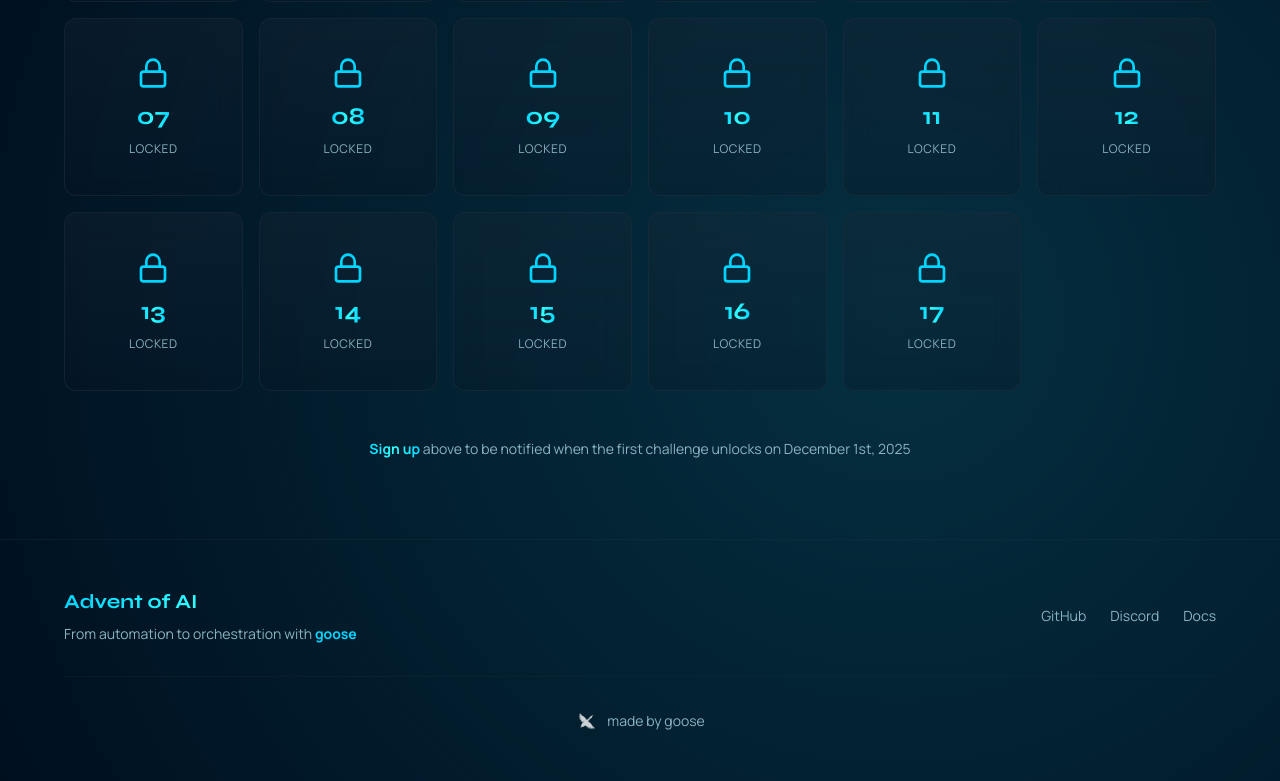
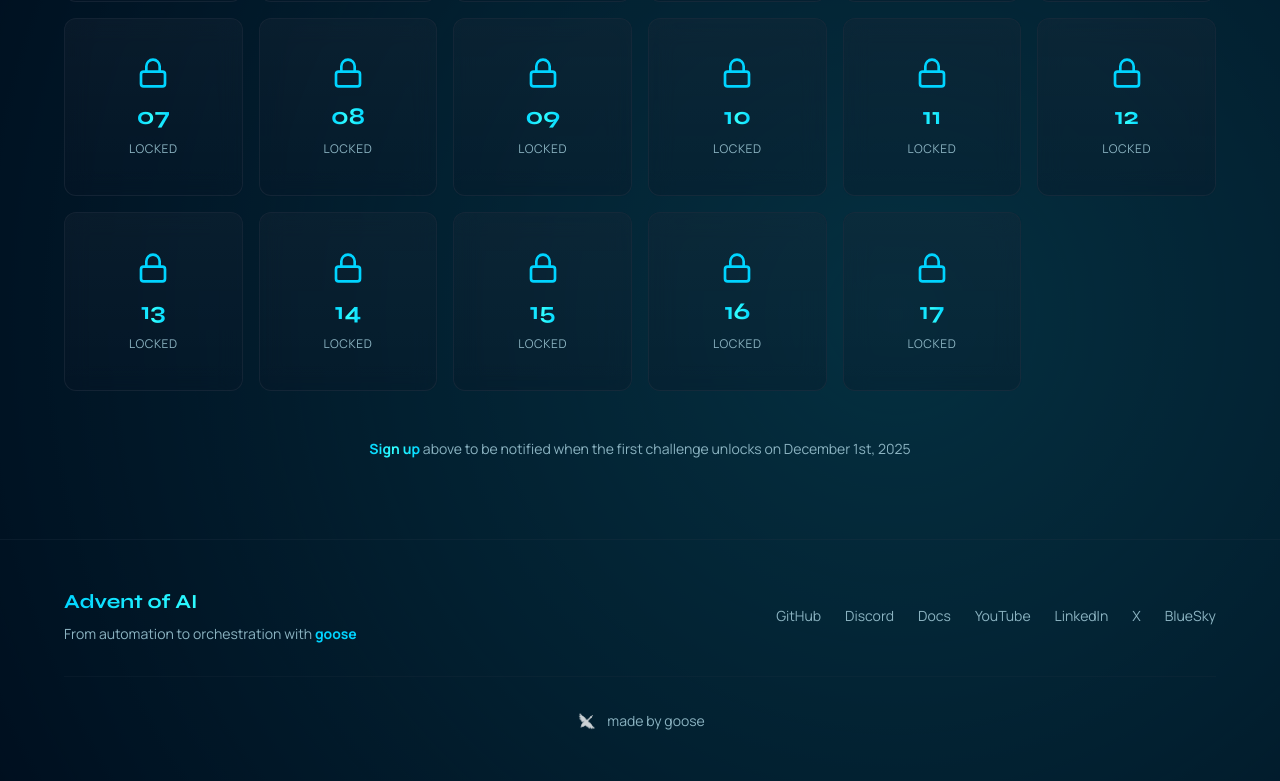
Before and after one commit to blackgirlbytes/frosty-agent-forge, a Next.js app: page / in a window 1280 px wide. Shown: the part 1547-2328 px from the top of the page. Built offline with nearby package versions, Linux system fonts and the light colour scheme.

Commit message:
Add all social links to footer (YouTube, LinkedIn, X, BlueSky)

```diff
--- a/src/components/Footer.tsx
+++ b/src/components/Footer.tsx
@@ -15,7 +15,7 @@ export const Footer = () => {
             </p>
           </div>
 
-          <div className="flex gap-6 text-sm text-muted-foreground">
+          <div className="flex flex-wrap gap-4 md:gap-6 text-sm text-muted-foreground justify-center md:justify-end">
             <a href="https://github.com/block/goose" target="_blank" rel="noopener noreferrer" className="hover:text-primary transition-colors duration-200">
               GitHub
             </a>
@@ -24,6 +24,18 @@ export const Footer = () => {
             </a>
             <a href="https://block.github.io/goose/docs/quickstart" target="_blank" rel="noopener noreferrer" className="hover:text-primary transition-colors duration-200">
               Docs
+            </a>
+            <a href="https://www.youtube.com/@goose-oss" target="_blank" rel="noopener noreferrer" className="hover:text-primary transition-colors duration-200">
+              YouTube
+            </a>
+            <a href="https://www.linkedin.com/company/goose-oss" target="_blank" rel="noopener noreferrer" className="hover:text-primary transition-colors duration-200">
+              LinkedIn
+            </a>
+            <a href="https://x.com/goose_oss" target="_blank" rel="noopener noreferrer" className="hover:text-primary transition-colors duration-200">
+              X
+            </a>
+            <a href="https://bsky.app/profile/opensource.block.xyz" target="_blank" rel="noopener noreferrer" className="hover:text-primary transition-colors duration-200">
+              BlueSky
             </a>
           </div>
         </div>
```
